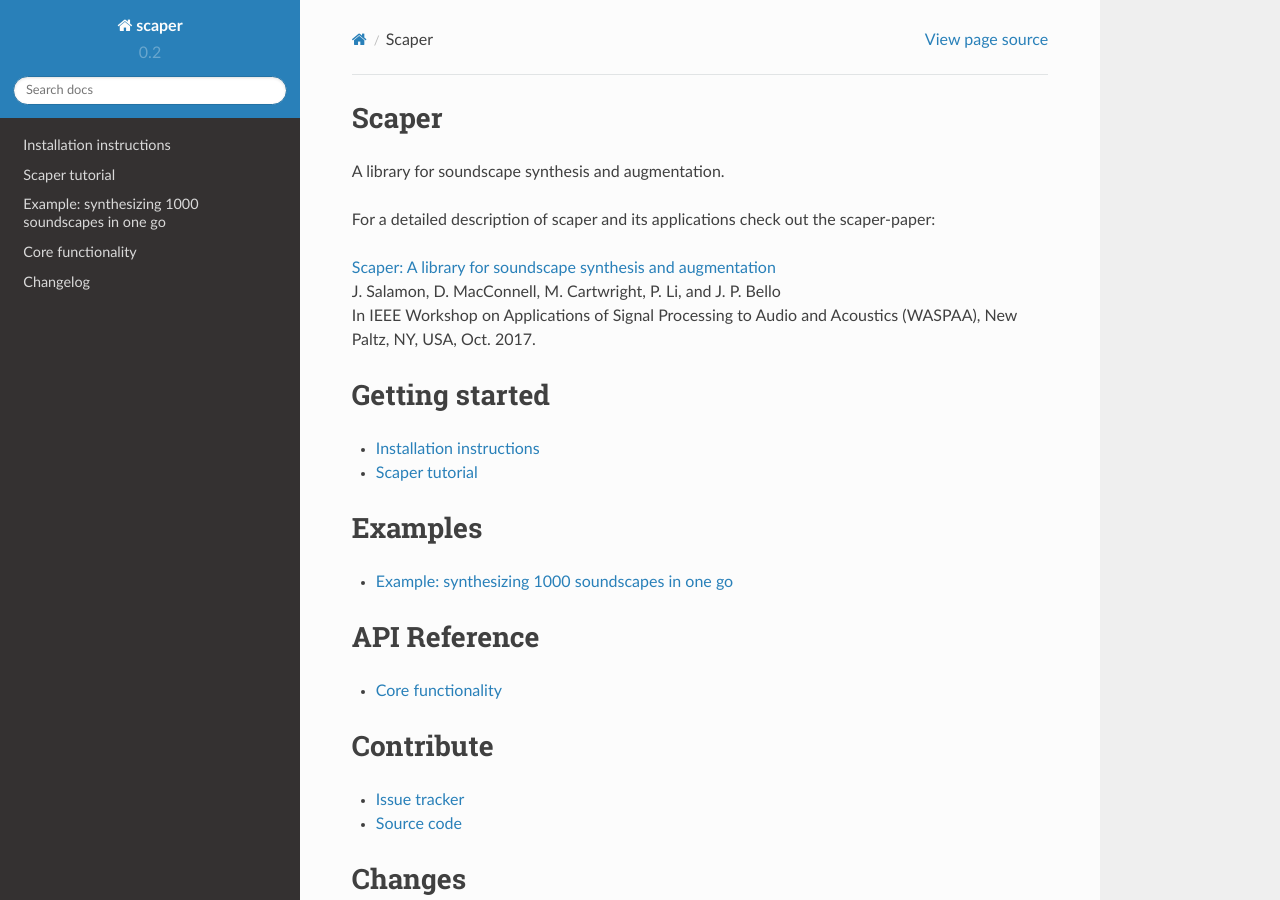
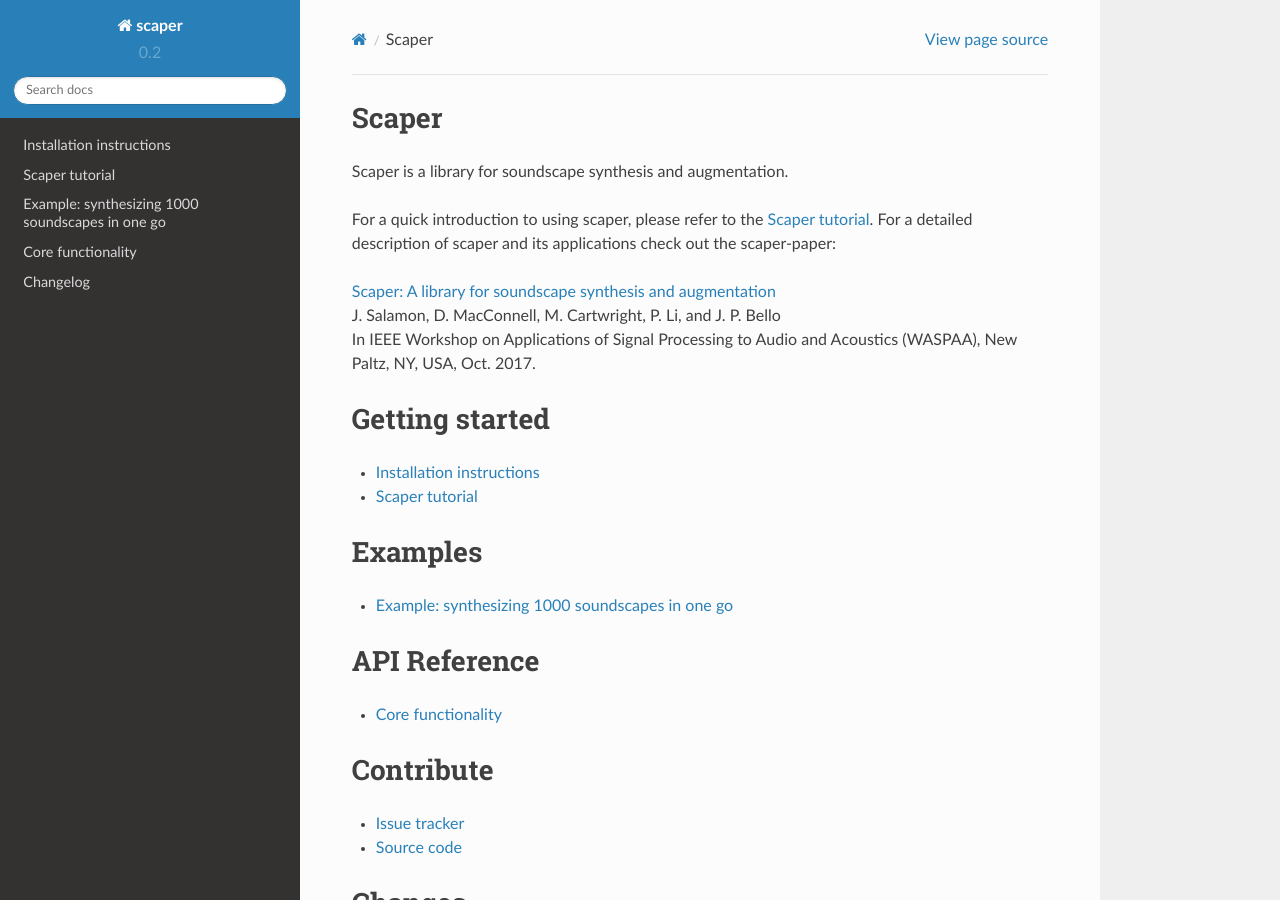
Before and after one commit to justinsalamon/scaper, a Sphinx documentation site: the page built from docs/index.rst, in a window 1280 px wide and 900 px high. Built offline with Sphinx 7.4.7 and the Read the Docs theme 2.0.0, drawn with Linux system fonts in a browser that asks for light colours.

Commit message:
Minor update to docs

```diff
--- a/docs/index.rst
+++ b/docs/index.rst
@@ -9,8 +9,9 @@
 Scaper
 ======
 
-A library for soundscape synthesis and augmentation.
+Scaper is a library for soundscape synthesis and augmentation.
 
+For a quick introduction to using scaper, please refer to the :doc:`tutorial`.
 For a detailed description of scaper and its applications check out the scaper-paper:
 
 `Scaper: A library for soundscape synthesis and augmentation <http://www.justinsalamon.com/uploads/4/3/9/4/4394963/salamon_scaper_waspaa_2017.pdf>`_ |br|
```
